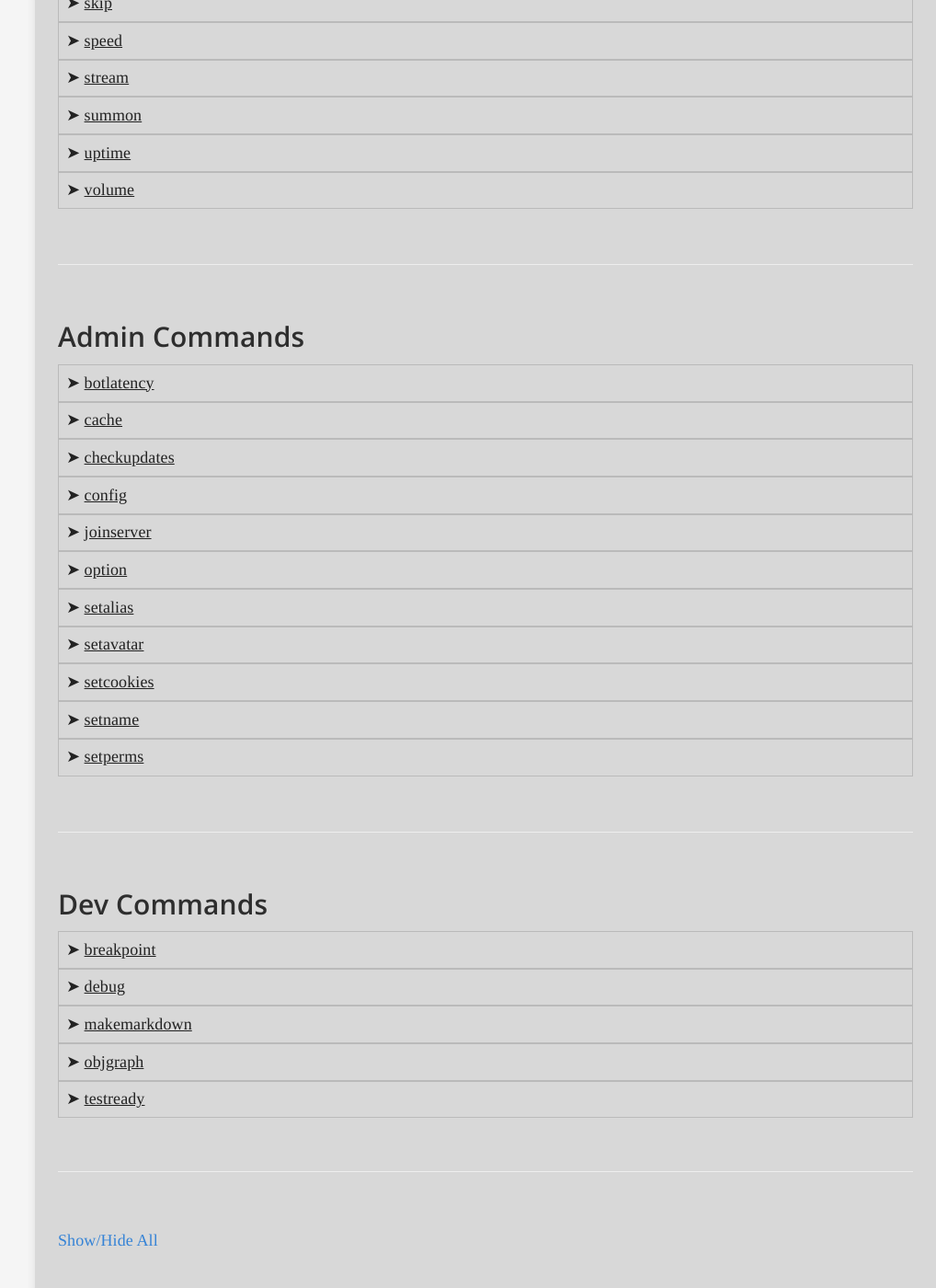
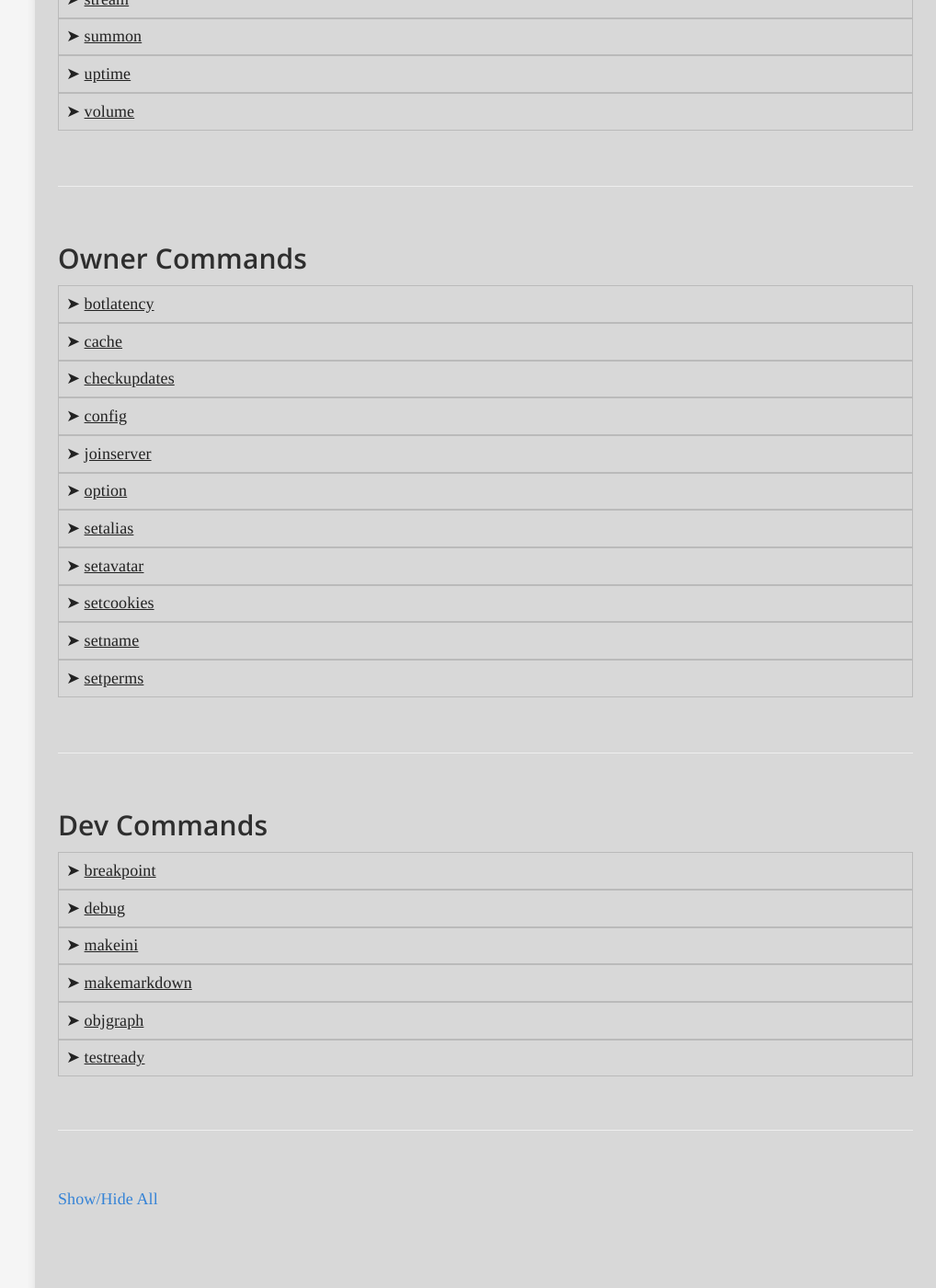
Before and after one commit to Just-Some-Bots/MusicBot, a Jekyll site: the page built from _docs/using/commands.md, in a window 1280 px wide and 1400 px high, scrolled down 2324 px. Shown: the whole window at 92% size, without its empty margins (262-1280 px from the left). Built offline with Jekyll 4.4.1, drawn with Linux system fonts in a browser that asks for light colours; some of the changed text lies outside the part shown.

Commit message:
Update commands.md

```diff
--- a/_docs/using/commands.md
+++ b/_docs/using/commands.md
@@ -17,12 +17,10 @@ It means you can use `add` or `remove` as the first parameter.  The second param
 With the default prefix, an example of using the command would be:
 `!autoplaylist add https://link.to/my/song.mp3`
 
----
 
-<a class="expand-all-details">Show/Hide All</a>
+### General Commands
 
-### General Command
-
+<p><a class="expand-all-details">Show/Hide All</a></p>
 <details>
   <summary>autoplaylist</summary>
 <strong>Example usage:</strong><br>
@@ -44,7 +42,8 @@ autoplaylist set <NAME>
 
 {% endhighlight %}
 <strong>Description:</strong><br>
-Manage auto playlist files and per-guild settings.
+Manage auto playlist files and per-guild settings.<br>
+
 </details>
 
 <details>
@@ -88,7 +87,8 @@ Blocked users are forbidden from using all bot commands.<br>
 botversion
 {% endhighlight %}
 <strong>Description:</strong><br>
-Display MusicBot version number in the chat.
+Display MusicBot version number in the chat.<br>
+
 </details>
 
 <details>
@@ -111,7 +111,8 @@ This command may be slow if larger ranges are given.<br>
 clear
 {% endhighlight %}
 <strong>Description:</strong><br>
-Removes all songs currently in the queue.
+Removes all songs currently in the queue.<br>
+
 </details>
 
 <details>
@@ -121,7 +122,8 @@ Removes all songs currently in the queue.
 disconnect
 {% endhighlight %}
 <strong>Description:</strong><br>
-Force MusicBot to disconnect from the discord server.
+Force MusicBot to disconnect from the discord server.<br>
+
 </details>
 
 <details>
@@ -177,7 +179,8 @@ Groups with BypassKaraokeMode permission control which members are Karaoke membe
 latency
 {% endhighlight %}
 <strong>Description:</strong><br>
-Display API latency and Voice latency if MusicBot is connected.
+Display API latency and Voice latency if MusicBot is connected.<br>
+
 </details>
 
 <details>
@@ -227,7 +230,8 @@ Use the queue command to find track position numbers.<br>
 np
 {% endhighlight %}
 <strong>Description:</strong><br>
-Show information on what is currently playing.
+Show information on what is currently playing.<br>
+
 </details>
 
 <details>
@@ -237,7 +241,8 @@ Show information on what is currently playing.
 pause
 {% endhighlight %}
 <strong>Description:</strong><br>
-Pause playback if a track is currently playing.
+Pause playback if a track is currently playing.<br>
+
 </details>
 
 <details>
@@ -247,7 +252,8 @@ Pause playback if a track is currently playing.
 perms [@USER]
 {% endhighlight %}
 <strong>Description:</strong><br>
-Get a list of your permissions, or the permisions of the mentioned user.
+Get a list of your permissions, or the permisions of the mentioned user.<br>
+
 </details>
 
 <details>
@@ -297,7 +303,8 @@ Read help for the play command for information on supported inputs.<br>
 pldump <URL>
 {% endhighlight %}
 <strong>Description:</strong><br>
-Dump the individual urls of a playlist to a file.
+Dump the individual urls of a playlist to a file.<br>
+
 </details>
 
 <details>
@@ -347,7 +354,8 @@ resetplaylist
 {% endhighlight %}
 <strong>Description:</strong><br>
 Reset the auto playlist queue by copying it back into player memory.<br>
-This command will be removed in a future version, replaced by the autoplaylist command(s).
+This command will be removed in a future version, replaced by the autoplaylist command(s).<br>
+
 </details>
 
 <details>
@@ -385,7 +393,8 @@ If you have a service manager, we recommend using it instead of this command for
 resume
 {% endhighlight %}
 <strong>Description:</strong><br>
-Resumes playback if the player was previously paused.
+Resumes playback if the player was previously paused.<br>
+
 </details>
 
 <details>
@@ -431,7 +440,8 @@ Due to codec specifics in ffmpeg, this may not be accurate.<br>
 setnick <NICK>
 {% endhighlight %}
 <strong>Description:</strong><br>
-Change the MusicBot's nickname.
+Change the MusicBot's nickname.<br>
+
 </details>
 
 <details>
@@ -442,7 +452,8 @@ setprefix <PREFIX>
 {% endhighlight %}
 <strong>Description:</strong><br>
 Override the default command prefix in the server.<br>
-The option EnablePrefixPerGuild must be enabled first.
+The option EnablePrefixPerGuild must be enabled first.<br>
+
 </details>
 
 <details>
@@ -452,7 +463,8 @@ The option EnablePrefixPerGuild must be enabled first.
 shuffle
 {% endhighlight %}
 <strong>Description:</strong><br>
-Shuffle all current tracks in the queue.
+Shuffle all current tracks in the queue.<br>
+
 </details>
 
 <details>
@@ -473,7 +485,8 @@ Play command that shuffles playlist entries before adding them to the queue.<br>
 shutdown
 {% endhighlight %}
 <strong>Description:</strong><br>
-Disconnect from all voice channels and close the MusicBot process.
+Disconnect from all voice channels and close the MusicBot process.<br>
+
 </details>
 
 <details>
@@ -523,7 +536,8 @@ Note: FFmpeg may drop the stream randomly or if connection hiccups happen.<br>
 summon
 {% endhighlight %}
 <strong>Description:</strong><br>
-Tell MusicBot to join the channel you're in.
+Tell MusicBot to join the channel you're in.<br>
+
 </details>
 
 <details>
@@ -533,7 +547,8 @@ Tell MusicBot to join the channel you're in.
 uptime
 {% endhighlight %}
 <strong>Description:</strong><br>
-Displays the MusicBot uptime, or time since last start / restart.
+Displays the MusicBot uptime, or time since last start / restart.<br>
+
 </details>
 
 <details>
@@ -549,7 +564,7 @@ The volume setting is retained until MusicBot is restarted.<br>
 
 </details>
 
-### Admin Commands
+### Owner Commands
 
 <details>
   <summary>botlatency</summary>
@@ -558,7 +573,8 @@ The volume setting is retained until MusicBot is restarted.<br>
 botlatency
 {% endhighlight %}
 <strong>Description:</strong><br>
-Display latency information for Discord API and all connected voice clients.
+Display latency information for Discord API and all connected voice clients.<br>
+
 </details>
 
 <details>
@@ -569,7 +585,8 @@ cache <info | clear | update>
 {% endhighlight %}
 <strong>Description:</strong><br>
 Display information about cache storage or clear cache according to configured limits.<br>
-Using update option will scan the cache for external changes before displaying details.
+Using update option will scan the cache for external changes before displaying details.<br>
+
 </details>
 
 <details>
@@ -616,7 +633,8 @@ config reset <SECTION> <OPTION>
 
 {% endhighlight %}
 <strong>Description:</strong><br>
-Manage options.ini configuration from within Discord.
+Manage options.ini configuration from within Discord.<br>
+
 </details>
 
 <details>
@@ -626,7 +644,8 @@ Manage options.ini configuration from within Discord.
 joinserver
 {% endhighlight %}
 <strong>Description:</strong><br>
-Generate an invite link that can be used to add this bot to another server.
+Generate an invite link that can be used to add this bot to another server.<br>
+
 </details>
 
 <details>
@@ -636,7 +655,8 @@ Generate an invite link that can be used to add this bot to another server.
 option
 {% endhighlight %}
 <strong>Description:</strong><br>
-Deprecated command, use the config command instead.
+Deprecated command, use the config command instead.<br>
+
 </details>
 
 <details>
@@ -652,7 +672,8 @@ setalias <save | load>
     Reload or save aliases from/to the config file.
 {% endhighlight %}
 <strong>Description:</strong><br>
-Allows management of aliases from discord. To see aliases use the help command.
+Allows management of aliases from discord. To see aliases use the help command.<br>
+
 </details>
 
 <details>
@@ -686,7 +707,8 @@ WARNING:<br>
   Copying cookies can risk exposing your personal information or accounts,<br>
   and may result in account bans or theft if you are not careful.<br>
   It is not recommended due to these risks, and you should not use this<br>
-  feature if you do not understand how to avoid the risks.
+  feature if you do not understand how to avoid the risks.<br>
+
 </details>
 
 <details>
@@ -696,7 +718,8 @@ WARNING:<br>
 setname <NAME>
 {% endhighlight %}
 <strong>Description:</strong><br>
-Change the bot's username on discord.Note: The API may limit name changes to twice per hour.
+Change the bot's username on discord.Note: The API may limit name changes to twice per hour.<br>
+
 </details>
 
 <details>
@@ -729,7 +752,8 @@ setperms set <GROUP> <PERMISSION> [VALUE]
 
 {% endhighlight %}
 <strong>Description:</strong><br>
-Manage permissions.ini configuration from within discord.
+Manage permissions.ini configuration from within discord.<br>
+
 </details>
 
 ### Dev Commands
@@ -768,6 +792,17 @@ The danger of this command cannot be understated. Do not use it or give access t
 </details>
 
 <details>
+  <summary>makeini</summary>
+<strong>Example usage:</strong><br>
+{% highlight text %}
+makeini
+{% endhighlight %}
+<strong>Description:</strong><br>
+Makes default INI files.<br>
+
+</details>
+
+<details>
   <summary>makemarkdown</summary>
 <strong>Example usage:</strong><br>
 {% highlight text %}
@@ -775,7 +810,8 @@ makemarkdown < opts | perms | help >
 {% endhighlight %}
 <strong>Description:</strong><br>
 Create 'markdown' for options, permissions, or commands from the code.<br>
-The output is used to update github pages and is thus unsuitable for normal reference use.
+The output is used to update github pages and is thus unsuitable for normal reference use.<br>
+
 </details>
 
 <details>
@@ -812,7 +848,8 @@ Since this method evaluates arbitrary code, it is considered dangerous like the
 testready
 {% endhighlight %}
 <strong>Description:</strong><br>
-Command used for testing. It prints a list of commands which can be verified by a test suite.
+Command used for testing. It prints a list of commands which can be verified by a test suite.<br>
+
 </details>
 
 ---
```
